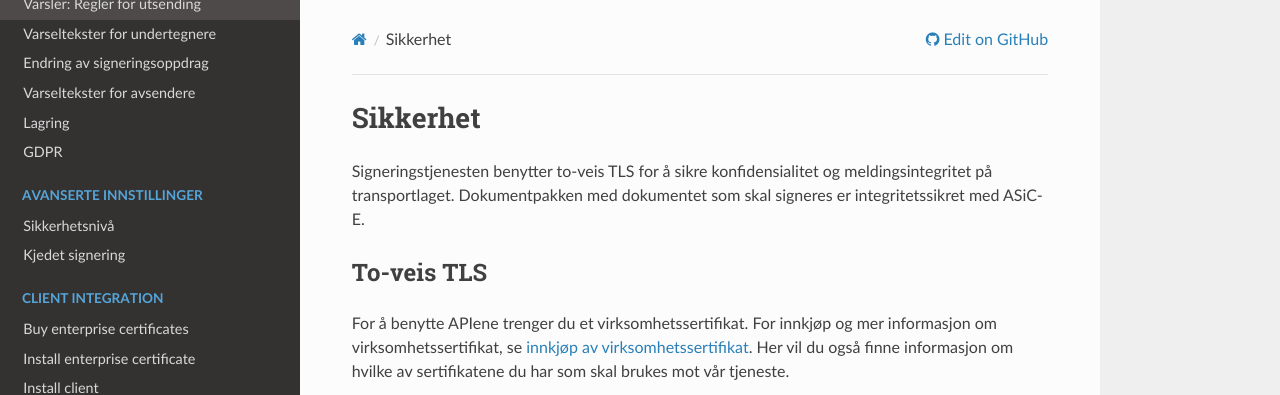
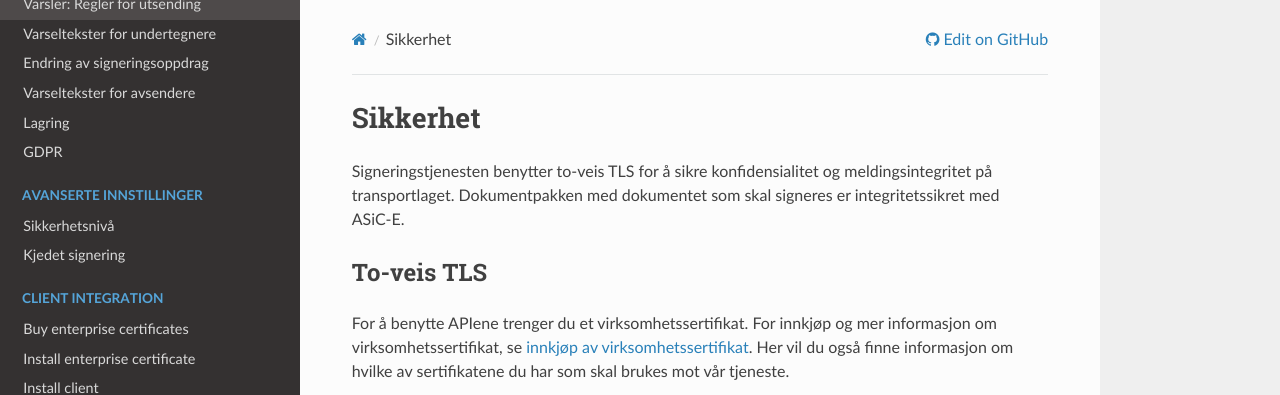
Before and after one commit to ramonarellano/signering-docs, a Sphinx documentation site: the page built from source/egen-integrasjon/sikkerhet.rst, in a window 1280 px wide and 900 px high. Shown: the top 395 px of the window. Built offline with Sphinx 7.4.7 and the Read the Docs theme 2.0.0, drawn with Linux system fonts in a browser that asks for light colours.

```diff
--- a/source/egen-integrasjon/sikkerhet.rst
+++ b/source/egen-integrasjon/sikkerhet.rst
@@ -1,7 +1,7 @@
 Sikkerhet
 **********
 
-Signeringstjenesten benytter to-veis TLS for å sikre konfidensialitet og meldingsintegritet på transportlaget. Dokumentpakken med dokumentet som skal signeres er integritetssikret med ASiC-E.
+Signeringstjenesten benytter to-veis TLS for å sikre konfidensialitet og meldingsintegritet på transportlaget. Dokumentpakken med dokumentet som skal signeres er integritetssikret med ASiC‑E.
 
 To-veis TLS
 =============
```
Also changed, not shown: source/egen-integrasjon/dokumentpakke.rst (+5 -5 lines).
